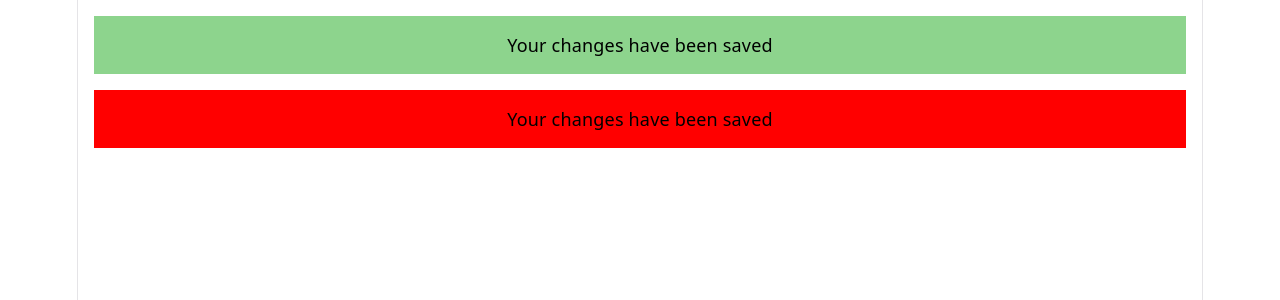
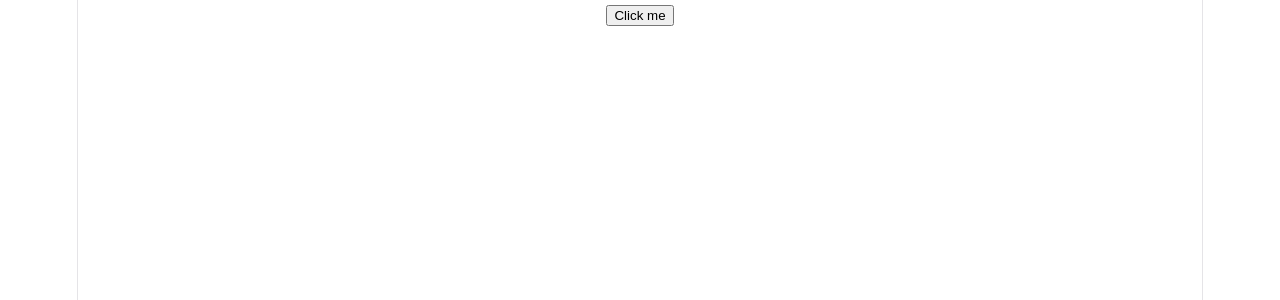
Before and after one commit to mikyllasd/REACT_19, a React (Vite) app in the folder react19/: page / in a window 1280 px wide. Shown: the top 300 px of the page. Built offline with nearby package versions, Linux system fonts and the light colour scheme.

Commit message:
Event Handling

```diff
--- a/react19/src/App.jsx
+++ b/react19/src/App.jsx
@@ -10,13 +10,15 @@ import {Greeting} from './Greeting'
 import {UserDetails} from './UserDetails'
 import {ProductList} from './ProductList'
 import {Alert} from './Alert'
+import {CustomButton} from './CustomButton'
 import './App.css'
 
 function App() {
   return (
     <div>
-      <Alert>Your changes have been saved</Alert>
-      <Alert type = "error">Your changes have been saved</Alert>
+      <CustomButton />
+      {/* <Alert>Your changes have been saved</Alert>
+      <Alert type = "error">Your changes have been saved</Alert> */}
       {/* <ProductList /> */}
       {/* <UserDetails name="Bruce Wayne"
       isOnline={true}
--- /dev/null
+++ b/react19/src/CustomButton.jsx
@@ -0,0 +1,6 @@
+export const CustomButton = () => {
+    const handleClick = () => {
+        alert("YOU CLICKED ME")
+    }
+    return <button onClick = {handleClick}>Click me</button>
+}
```
